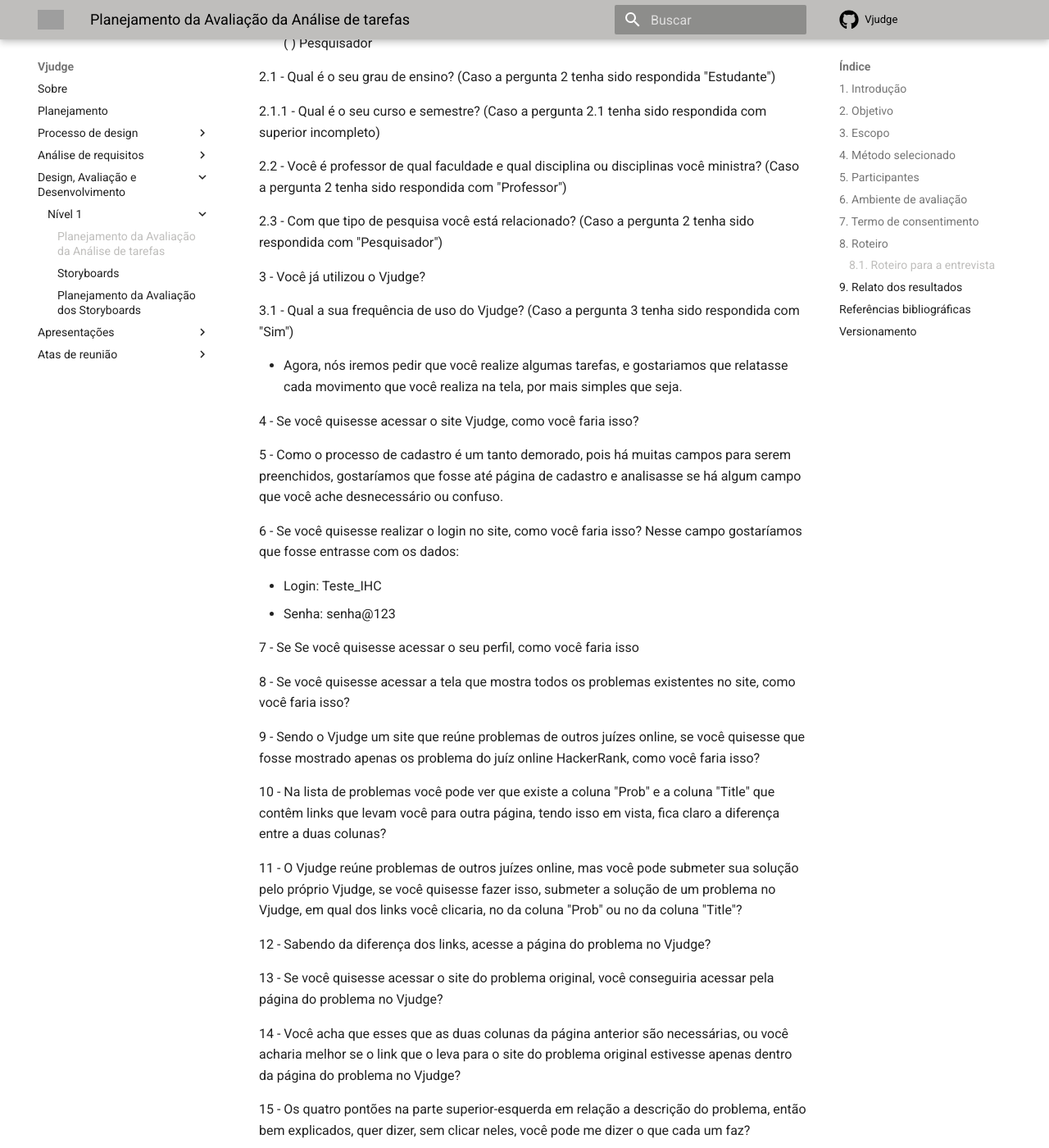
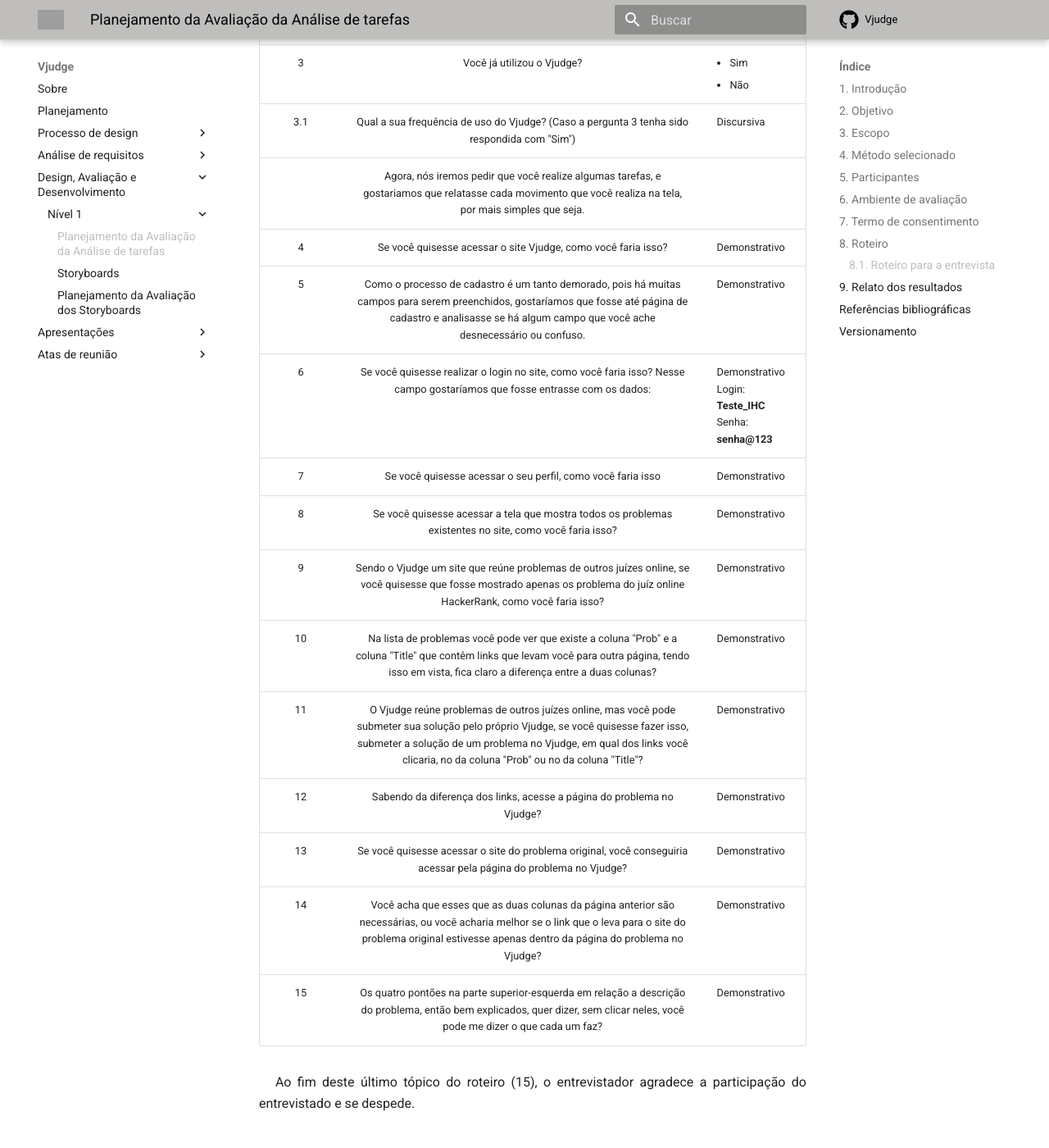
Before and after one commit to Interacao-Humano-Computador/2020.2-Grupo6, an MkDocs documentation site: the page built from docs/designAvaliacaoDesenvolvimento/nivel1/planejamentoAvaliacaoDaAnaliseDeTarefas.md, in a window 1280 px wide and 1400 px high, scrolled down 3703 px. Shown: the whole window at 82% size. Built offline with MkDocs 1.6.1 and Material for MkDocs 9.7.7, drawn with Linux system fonts in a browser that asks for light colours; comment, search, counter and statistics services are not loaded; some of the changed text lies outside the part shown; grey boxes are pictures that could not be loaded.

Commit message:
Bug fixes

```diff
--- a/docs/designAvaliacaoDesenvolvimento/nivel1/planejamentoAvaliacaoDaAnaliseDeTarefas.md
+++ b/docs/designAvaliacaoDesenvolvimento/nivel1/planejamentoAvaliacaoDaAnaliseDeTarefas.md
@@ -100,60 +100,28 @@
 
 | Número | Pergunta | Possível Resposta |
 |:--:|:--:|:---|
-| 1 | Qual é o seu nome completo? | |
-| 2 | Observando os dois primeiros storyboards, você, como aluno, observa uma relação com a realidade? | <ul> <li>( )Estudante</li> <li>   </li>( )Professor<li> </li>( )Pesquisador</ul> |
+| 1 | Qual é o seu nome completo? | Discursiva |
+| 2 | Tendo em vista o perfil de usuário que criamos para o site, gostaríamos que você comunicasse qual é sua ocupação?  | <li>Estudante</li><li>Professor</li><li>Pesquisador</li> |
+| 2.1 | Qual é o seu grau de ensino? (Caso a pergunta 2 tenha sido respondida "Estudante") |Discursiva |
+| 2.1.1 | Qual é o seu curso e semestre? (Caso a pergunta 2.1 tenha sido respondida com superior incompleto) | Discursiva|
+| 2.2 | Você é professor de qual faculdade e qual disciplina ou disciplinas você ministra? (Caso a pergunta 2 tenha sido respondida com "Professor") |Discursiva |
+| 2.3 | Com que tipo de pesquisa você está relacionado? (Caso a pergunta 2 tenha sido respondida com "Pesquisador") | Discursiva|
+| 3 | Você já utilizou o Vjudge? | <li>Sim</li><li>Não</li> |
+| 3.1 | Qual a sua frequência de uso do Vjudge? (Caso a pergunta 3 tenha sido respondida com "Sim") | Discursiva |
+| | Agora, nós iremos pedir que você realize algumas tarefas, e gostariamos que relatasse cada movimento que você realiza na tela, por mais simples que seja. |  |
+| 4 | Se você quisesse acessar o site Vjudge, como você faria isso? | Demonstrativo|
+| 5 | Como o processo de cadastro é um tanto demorado, pois há muitas campos para serem preenchidos, gostaríamos que fosse até página de cadastro e analisasse se há algum campo que você ache desnecessário ou confuso. | Demonstrativo|
+| 6 | Se você quisesse realizar o login no site, como você faria isso? Nesse campo gostaríamos que fosse entrasse com os dados: | Demonstrativo</br>Login: **Teste_IHC**</br>Senha: **senha@123**|
+| 7 | Se você quisesse acessar o seu perfil, como você faria isso | Demonstrativo |
+| 8 | Se você quisesse acessar a tela que mostra todos os problemas existentes no site, como você faria isso? | Demonstrativo|
+| 9 | Sendo o Vjudge um site que reúne problemas de outros juízes online, se você quisesse que fosse mostrado apenas os problema do juíz online HackerRank, como você faria isso? | Demonstrativo|
+| 10 | Na lista de problemas você pode ver que existe a coluna "Prob" e a coluna "Title" que contêm links que levam você para outra página, tendo isso em vista, fica claro a diferença entre a duas colunas? | Demonstrativo|
+| 11 | O Vjudge reúne problemas de outros juízes online, mas você pode submeter sua solução pelo próprio Vjudge, se você quisesse fazer isso, submeter a solução de um problema no Vjudge, em qual dos links você clicaria, no da coluna "Prob" ou no da coluna "Title"? | Demonstrativo|
+| 12 | Sabendo da diferença dos links, acesse a página do problema no Vjudge? | Demonstrativo|
+| 13 | Se você quisesse acessar o site do problema original, você conseguiria acessar pela página do problema no Vjudge? | Demonstrativo|
+| 14 | Você acha que esses que as duas colunas da página anterior são necessárias, ou você acharia melhor se o link que o leva para o site do problema original estivesse apenas dentro da página do problema no Vjudge? | Demonstrativo|
+| 15 | Os quatro pontões na parte superior-esquerda em relação a descrição do problema, então bem explicados, quer dizer, sem clicar neles, você pode me dizer o que cada um faz? | Demonstrativo|
 
-
-1 - Qual é o seu nome completo?
-
-2 - Tendo em vista o perfil de usuário que criamos para o site, gostaríamos que você comunicasse qual é sua ocupação?
-
-<ul style="list-style-type: none;">
-<li>( ) Estudante</li>
-<li>( ) Professor</li>
-<li>( ) Pesquisador</li>
-</ul>
-
-2.1 - Qual é o seu grau de ensino? (Caso a pergunta 2 tenha sido respondida "Estudante")
-
-2.1.1 - Qual é o seu curso e semestre? (Caso a pergunta 2.1 tenha sido respondida com superior incompleto)
-
-2.2 - Você é professor de qual faculdade e qual disciplina ou disciplinas você ministra? (Caso a pergunta 2 tenha sido respondida com "Professor")
-
-2.3 - Com que tipo de pesquisa você está relacionado? (Caso a pergunta 2 tenha sido respondida com "Pesquisador")
-
-3 - Você já utilizou o Vjudge?
-
-3.1 - Qual a sua frequência de uso do Vjudge? (Caso a pergunta 3 tenha sido respondida com "Sim")
-
-- Agora, nós iremos pedir que você realize algumas tarefas, e gostariamos que relatasse cada movimento que você realiza na tela, por mais simples que seja.
-
-4 - Se você quisesse acessar o site Vjudge, como você faria isso?
-
-5 - Como o processo de cadastro é um tanto demorado, pois há muitas campos para serem preenchidos, gostaríamos que fosse até página de cadastro e analisasse se há algum campo que você ache desnecessário ou confuso.
-
-6 - Se você quisesse realizar o login no site, como você faria isso? Nesse campo gostaríamos que fosse entrasse com os dados:
-
-- Login: Teste_IHC
-- Senha: senha@123
-
-7 - Se Se você quisesse acessar o seu perfil, como você faria isso
-
-8 - Se você quisesse acessar a tela que mostra todos os problemas existentes no site, como você faria isso?
-
-9 - Sendo o Vjudge um site que reúne problemas de outros juízes online, se você quisesse que fosse mostrado apenas os problema do juíz online HackerRank, como você faria isso?
-
-10 - Na lista de problemas você pode ver que existe a coluna "Prob" e a coluna "Title" que contêm links que levam você para outra página, tendo isso em vista, fica claro a diferença entre a duas colunas?
-
-11 - O Vjudge reúne problemas de outros juízes online, mas você pode submeter sua solução pelo próprio Vjudge, se você quisesse fazer isso, submeter a solução de um problema no Vjudge, em qual dos links você clicaria, no da coluna "Prob" ou no da coluna "Title"?
-
-12 - Sabendo da diferença dos links, acesse a página do problema no Vjudge?
-
-13 - Se você quisesse acessar o site do problema original, você conseguiria acessar pela página do problema no Vjudge?
-
-14 - Você acha que esses que as duas colunas da página anterior são necessárias, ou você acharia melhor se o link que o leva para o site do problema original estivesse apenas dentro da página do problema no Vjudge?
-
-15 - Os quatro pontões na parte superior-esquerda em relação a descrição do problema, então bem explicados, quer dizer, sem clicar neles, você pode me dizer o que cada um faz?
 
 <p style="text-indent: 20px; text-align: justify">
 Ao fim deste último tópico do roteiro (15), o entrevistador agradece a participação do entrevistado e se despede.
```
Also changed, not shown: docs/designAvaliacaoDesenvolvimento/nivel1/planejamentoAvaliacaoDoStoryboard.md (+12 -12 lines), docs/designAvaliacaoDesenvolvimento/nivel1/storyboards.md (+2 -2 lines), 1 other file.
